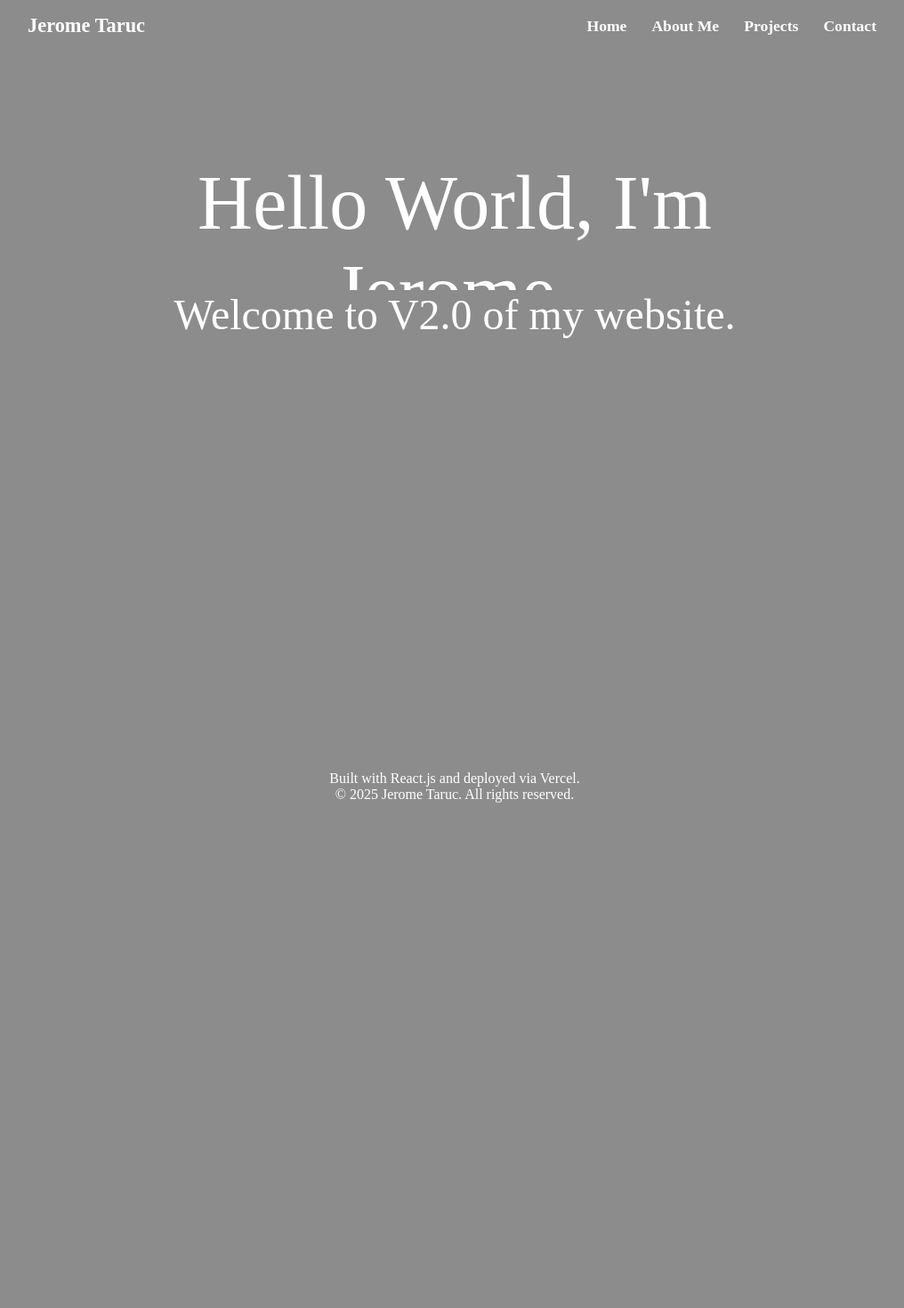
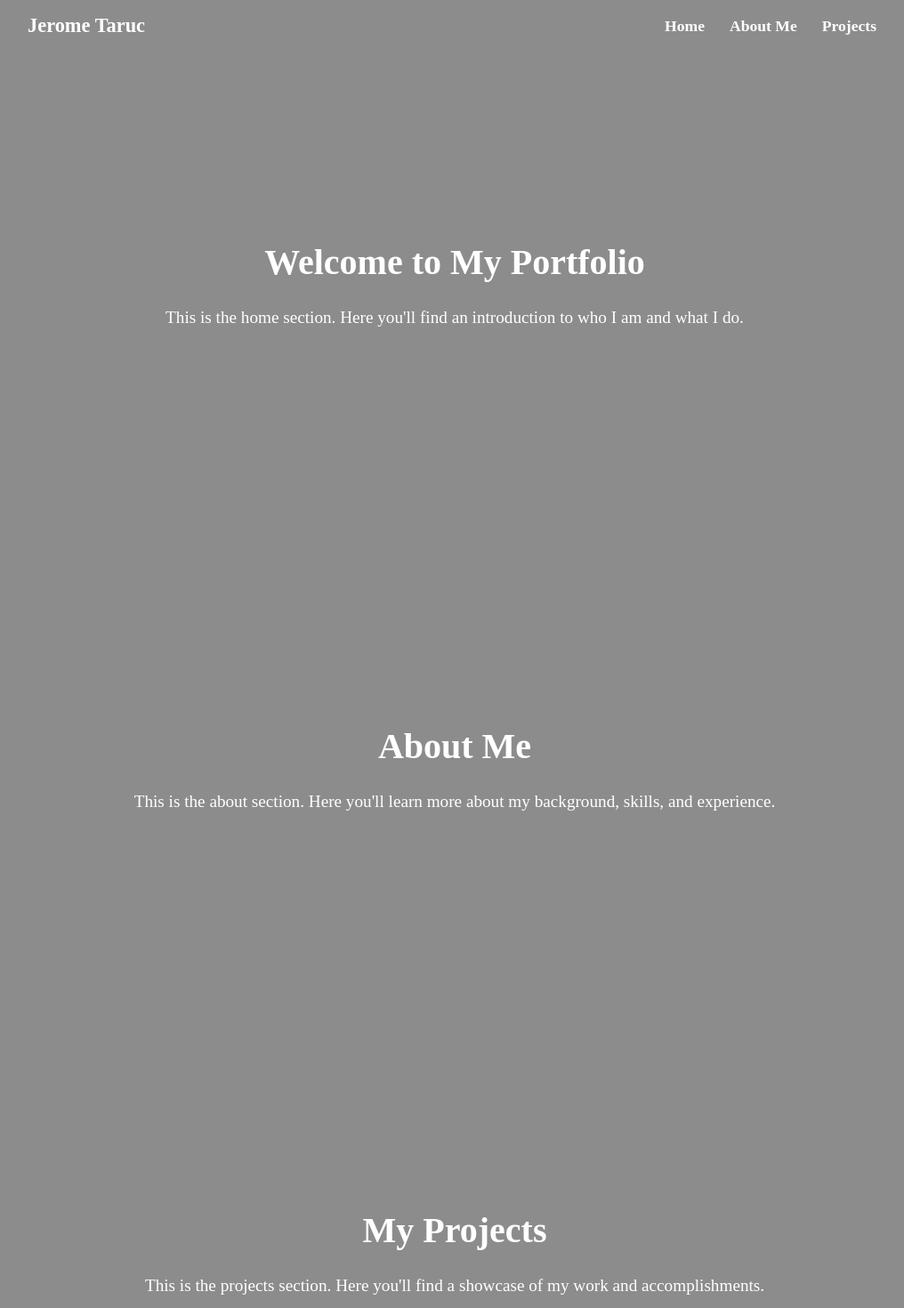
Before and after one commit to jerometaruc/jerome-taruc, a React (Create React App) app: page / in a window 1280 px wide. Shown: the top 1470 px of the page at 89% size, without its empty margins (129-1145 px from the left). Before the commit the page ends 918 px from the top, so only its background shows below. Built offline with nearby package versions, Linux system fonts and the light colour scheme; a web font is replaced by a local one.

Commit message:
Updated sections and styles

```diff
--- a/src/App.js
+++ b/src/App.js
@@ -2,7 +2,6 @@ import NavBar from './components/NavBar';
 import Home from './components/Home';
 import AboutMe from './components/AboutMe';
 import Projects from './components/Projects';
-import Contact from './components/Contact';
 import Credits from './components/Credits';
 
 function App() {
@@ -12,7 +11,6 @@ function App() {
       <Home />
       <AboutMe />
       <Projects />
-      <Contact />
       <Credits />
     </div>
   );
--- a/src/components/AboutMe.js
+++ b/src/components/AboutMe.js
@@ -1,6 +1,13 @@
+import React from 'react';
+
 const AboutMe = () => {
     return (
-        <div className="aboutme"></div>
+        <section id="about" className="section">
+            <div className="content">
+                <h2>About Me</h2>
+                <p>This is the about section. Here you'll learn more about my background, skills, and experience.</p>
+            </div>
+        </section>
     );
 }
 
--- a/src/components/Contact.js
+++ /dev/null
@@ -1,7 +0,0 @@
-const Contact = () => {
-    return (
-        <div className="contact"></div>
-    );
-}
-
-export default Contact;
--- a/src/components/Home.js
+++ b/src/components/Home.js
@@ -1,13 +1,13 @@
+import React from 'react';
+
 const Home = () => {
     return (
-        <div className="home">
-            <div className="home-title">
-                <p>Hello World, I'm Jerome.</p>
+        <section id="home" className="section">
+            <div className="content">
+                <h2>Welcome to My Portfolio</h2>
+                <p>This is the home section. Here you'll find an introduction to who I am and what I do.</p>
             </div>
-            <div className="home-subtitle">
-                <p>Welcome to V2.0 of my website.</p>
-            </div>
-        </div>
+        </section>
     );
 }
 
--- a/src/components/NavBar.js
+++ b/src/components/NavBar.js
@@ -3,10 +3,9 @@ const NavBar = () => {
         <nav className="navbar">
             <h1>Jerome Taruc</h1>
             <div className="links">
-                <a href="/">Home</a>
-                <a href="/">About Me</a>
-                <a href="/">Projects</a>
-                <a href="/">Contact</a>
+                <a href="#home">Home</a>
+                <a href="#about">About Me</a>
+                <a href="#projects">Projects</a>
             </div>
         </nav>
     );
--- a/src/components/Projects.js
+++ b/src/components/Projects.js
@@ -1,6 +1,13 @@
+import React from 'react';
+
 const Projects = () => {
     return (
-        <div className="projects"></div>
+        <section id="projects" className="section">
+            <div className="content">
+                <h2>My Projects</h2>
+                <p>This is the projects section. Here you'll find a showcase of my work and accomplishments.</p>
+            </div>
+        </section>
     );
 }
 
--- a/src/index.js
+++ b/src/index.js
@@ -2,7 +2,7 @@ import React from 'react';
 import ReactDOM from 'react-dom/client';
 import './styles/Global.css';
 import './styles/NavBar.css';
-import './styles/Home.css';
+import './styles/Sections.css';
 import './styles/Credits.css';
 import App from './App';
 
--- a/src/styles/Home.css
+++ /dev/null
@@ -1,20 +0,0 @@
-.home {
-    color: rgb(255, 255, 255);
-    display: flex;
-    flex-direction: column;
-    align-items: center;
-    text-align: center;
-    margin: auto;
-    max-width: 60vw;
-    padding-top: 15vh;
-    min-height: 80vh;
-  }
-
-.home-title {
-    font-size: 86px;
-}
-
-.home-subtitle {
-  margin-top: -52px;
-  font-size: 48px;
-}
--- /dev/null
+++ b/src/styles/Sections.css
@@ -0,0 +1,23 @@
+.section {
+    min-height: 60vh;
+    padding: 2rem;
+    display: flex;
+    align-items: center;
+    justify-content: center;
+}
+
+.section .content {
+    max-width: 800px;
+    text-align: center;
+}
+
+.section h2 {
+    font-size: 2.5rem;
+    margin-bottom: 1.5rem;
+}
+
+.section p {
+    font-size: 1.2rem;
+    line-height: 1.6;
+    margin-bottom: 1rem;
+}
```
